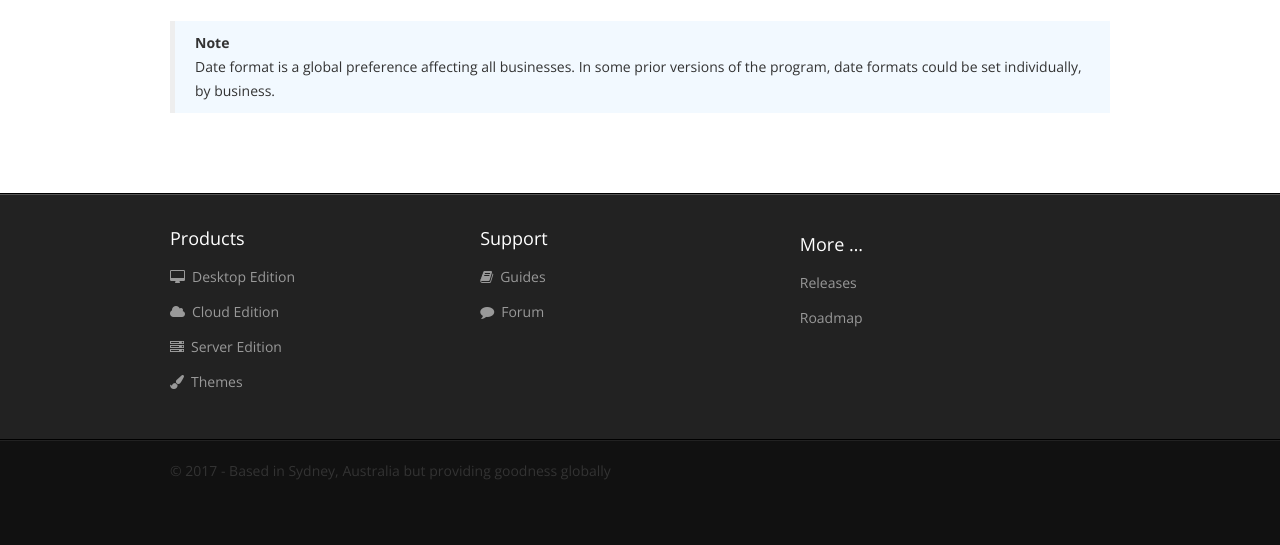
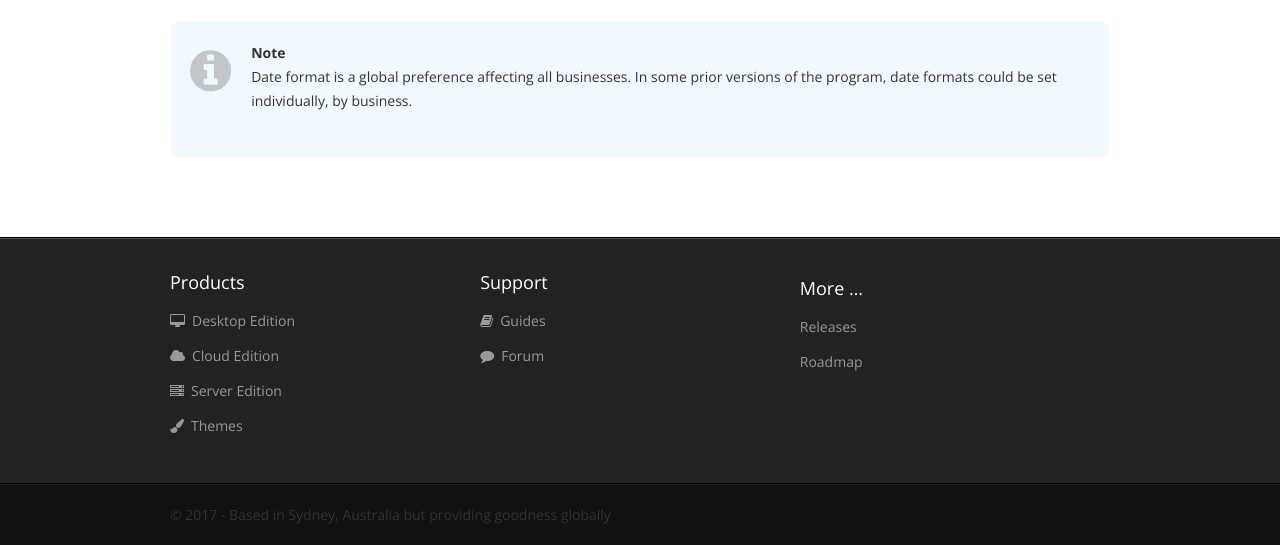
Before and after one commit to 3etechinns/www.manager.io, a Jekyll site: the page built from _guides/7043.html, in a window 1280 px wide. Shown: the part 825-1370 px from the top of the page. Built offline with Jekyll 4.4.1, drawn with Linux system fonts in a browser that asks for light colours; nearby versions of some CDN libraries; comment, search, counter and statistics services are not loaded; before the commit the page ends 1326 px from its top, so only the background shows below that.

Commit message:
Guide: Set date format

```diff
--- a/_guides/7043.html
+++ b/_guides/7043.html
@@ -1,17 +1,16 @@
 ---
 layout: guide
 title: Set date format
-permalink: /guides/set-date-format/7043
 tags: date-format-form preferences
 ---
 <p>In Manager, you can customize the <strong>date format</strong> to match your culture or local business practices. Date options include day, month, and year format and order. </p>
 
 <p>In the <kbd>Preferences</kbd> tab, click the <code>Date Format</code> link:</p>
 
-<p><img src="https://cdn-business2.discourse.org/uploads/manager1/original/2X/8/8e380c0acf95c56a9692012215601746f84f7ab6.png" width="114" height="45"> <strong>=&gt;</strong> <img src="https://cdn-business2.discourse.org/uploads/manager1/original/2X/8/8a4b82287626200cce6340b7f98e4db2612cbf92.png" width="114" height="63"></p>
+<p><img src="https://cdn-business2.discourse.org/uploads/manager1/original/2X/8/8e380c0acf95c56a9692012215601746f84f7ab6.png" width="114" height="45"> <strong><i class="fa fa-hand-o-right" style="margin-right: 10px; color: #999; font-size: 18px; padding-top: 5px"></i></strong> <img src="https://cdn-business2.discourse.org/uploads/manager1/original/2X/8/8a4b82287626200cce6340b7f98e4db2612cbf92.png" width="114" height="63"></p>
 
 <p>From the dropdown box that appears, choose your format and click <kbd>Update</kbd>.</p>
 
 <p><img src="https://cdn-business2.discourse.org/uploads/manager1/original/2X/b/b79e9ce480dd5d8b87a8639ecd1a28ccd2856a21.png" width="606" height="332"></p>
 
-<blockquote><p><strong>Note</strong><br>Date format is a global preference affecting all businesses. In some prior versions of the program, date formats could be set individually, by business.</p></blockquote>
+<table style="background-color: #F2F9FF; border-radius: 10px; margin-bottom: 20px"><tr><td style="font-size: 48px; opacity: 0.25; padding: 20px; padding-top: 15px; padding-right: 0px; vertical-align: top"><i class="fa fa-info-circle"></i></td><td style="padding: 20px"><p><strong>Note</strong><br>Date format is a global preference affecting all businesses. In some prior versions of the program, date formats could be set individually, by business.</p></td></tr></table>
```
